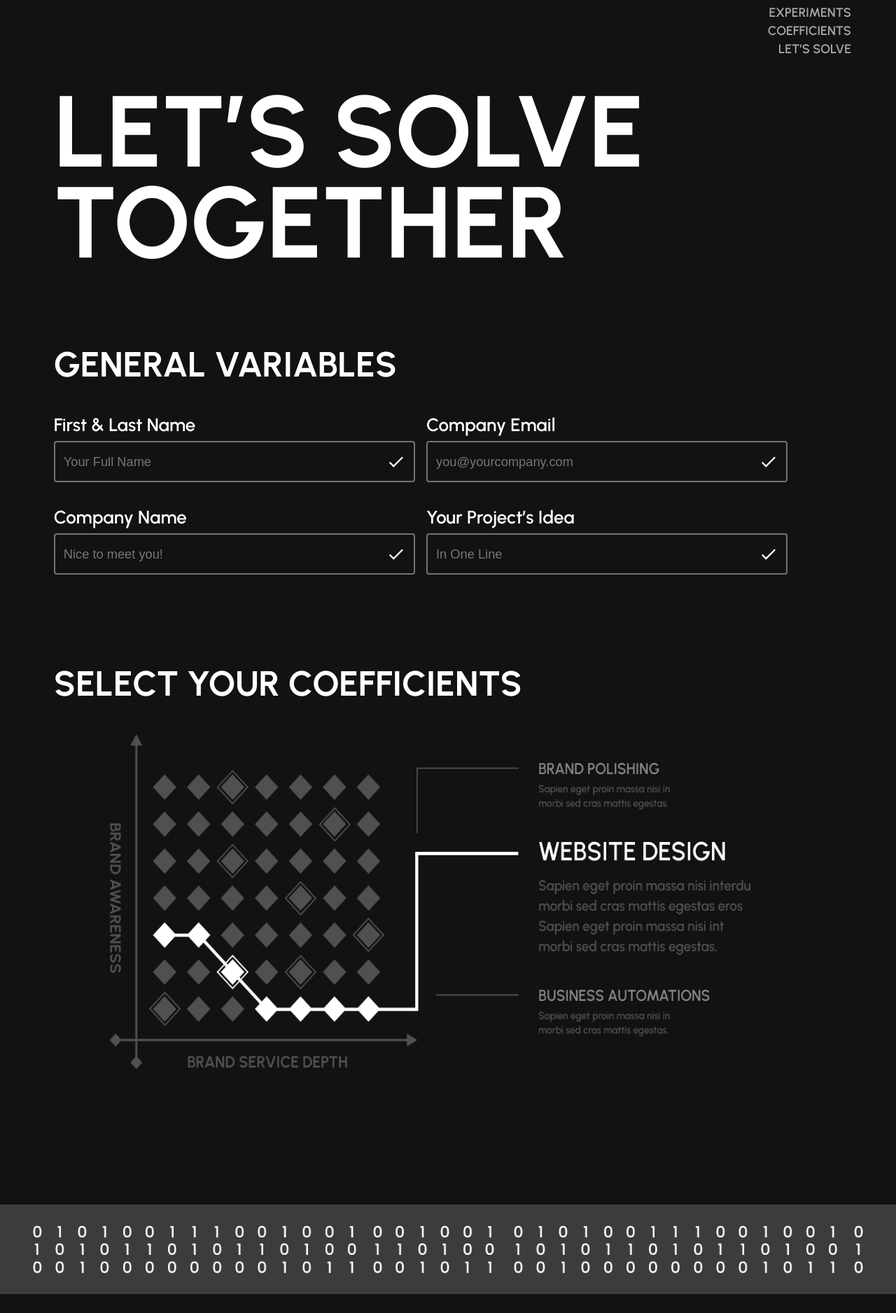
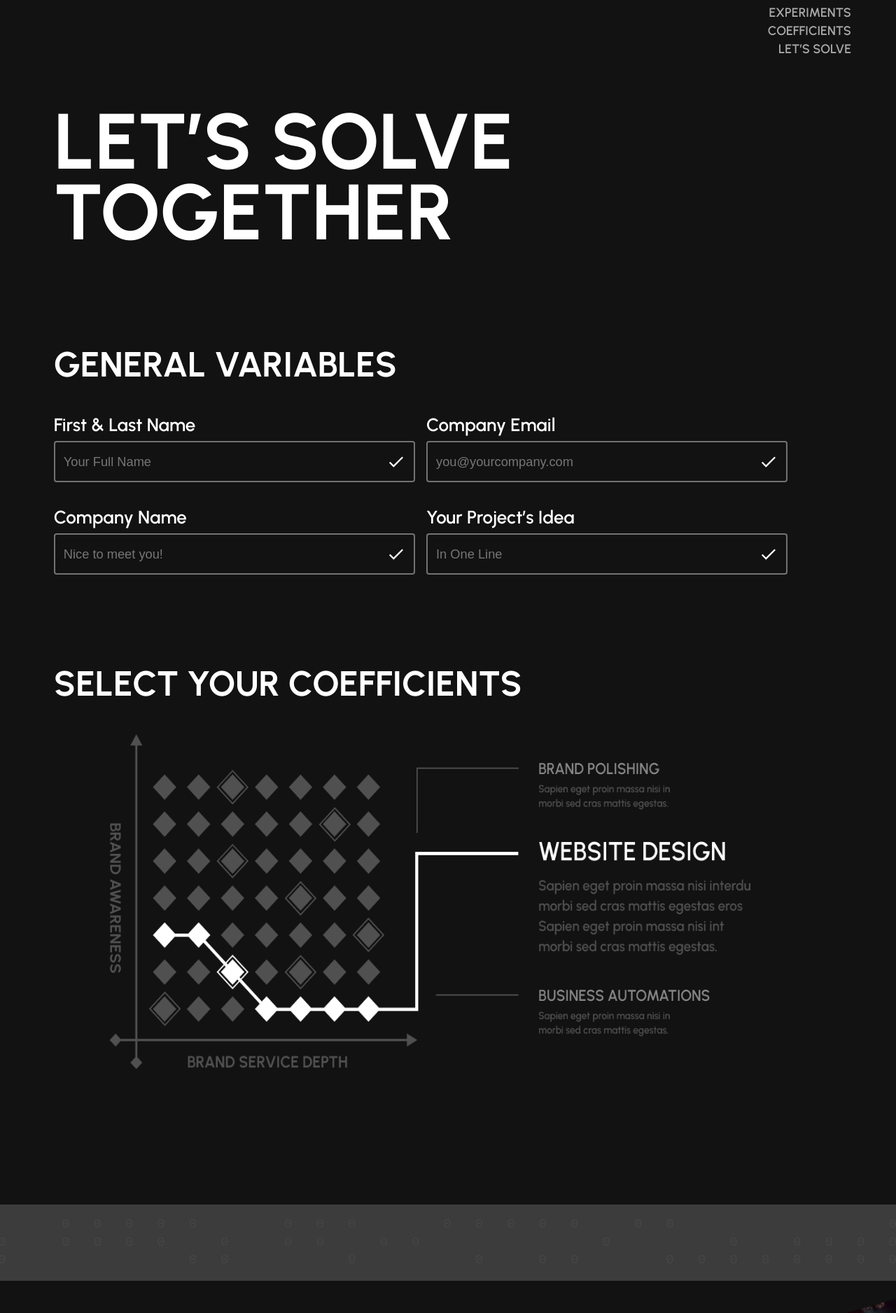
Before and after one commit to ivantrejoc/zoerowebsite, a React (Vite) app: page /contact in a window 1280 px wide. Shown: the part 103-1979 px from the top of the page at 70% size. Built offline with nearby package versions, Linux system fonts and the light colour scheme.

Commit message:
contact resized

```diff
--- a/src/pages/Contact.jsx
+++ b/src/pages/Contact.jsx
@@ -5,7 +5,7 @@ import HeroTwoSection from "../components/heroTwoSection/HeroTwoSection";
 import CheckIcon from "@mui/icons-material/Check";
 import coefficientsImage from "../assets/img/coefficients-image.png";
 import buttonBackground from "../assets/img/vector-104-stroke.png";
-import binaryStripe from "../assets/img/binary-stripe.png";
+import BinaryBanner from "../components/binaryBanner/binaryBanner.jsx";
 import coefficientsMobile from "../assets/img/coefficientes-mobile.png";
 
 const Contact = () => {
@@ -82,20 +82,23 @@ const Contact = () => {
               width: "100%",
               marginTop: "2vh",
               whiteSpace: "pre-line",
+              [theme.breakpoints.down("xxxl")]: {
+                fontSize: "8rem"
+              },
               [theme.breakpoints.down("xxl")]: {
-                fontSize: "9rem"
+                fontSize: "7rem"
               },
               [theme.breakpoints.down("xl")]: {
-                fontSize: "6.5rem"
+                fontSize: "5.5rem"
               },
               [theme.breakpoints.down("md")]: {
-                fontSize: "5.4375rem"
+                fontSize: "3.4375rem"
               },
               [theme.breakpoints.down("sm")]: {
-                fontSize: "2.9375rem"
+                fontSize: "3.9375rem"
               },
               [theme.breakpoints.down("xs")]: {
-                fontSize: "2.5375rem"
+                fontSize: "3.5375rem"
               },
               [theme.breakpoints.down("xxs")]: {
                 fontSize: "2.2375rem"
@@ -478,35 +481,7 @@ const Contact = () => {
         </Box>
       </Box>
       {/* BINARY STRIPE */}
-      <Box
-        id="binary-stripe-container"
-        sx={{
-          display: "flex",
-          justifyContent: "start",
-          alignItems: "center",
-          position: "relative",
-          backgroundImage: `url(${binaryStripe})`,
-          backgroundSize: "100%",
-          backgroundRepeat: "no-repeat",
-          width: "100%",
-          overflowX: "hidden",
-          height: "20vh",
-          marginBottom: "15vh",
-          [theme.breakpoints.down("md")]: {
-            height: "12vh",
-            marginBottom: 4
-          },
-          [theme.breakpoints.down("xs")]: {
-            height: "7vh"
-          },
-          [theme.breakpoints.down("xxs")]: {
-            height: "6vh"
-          },
-          [theme.breakpoints.down("xxxs")]: {
-            height: "5vh"
-          }
-        }}
-      />
+      <BinaryBanner />
       {/* BUTTON AREA */}
       <Box
         id="button-container"
--- a/src/pages/Landing.jsx
+++ b/src/pages/Landing.jsx
@@ -15,7 +15,6 @@ import HeroTwoSection from "../components/heroTwoSection/HeroTwoSection.jsx";
 const Landing = () => {
   const theme = useTheme();
   const isMobile = useMediaQuery(theme.breakpoints.down("md"));
-  console.log(isMobile);
 
   const boxRef = useRef(null);
   const heroRef = useRef(null);
```
